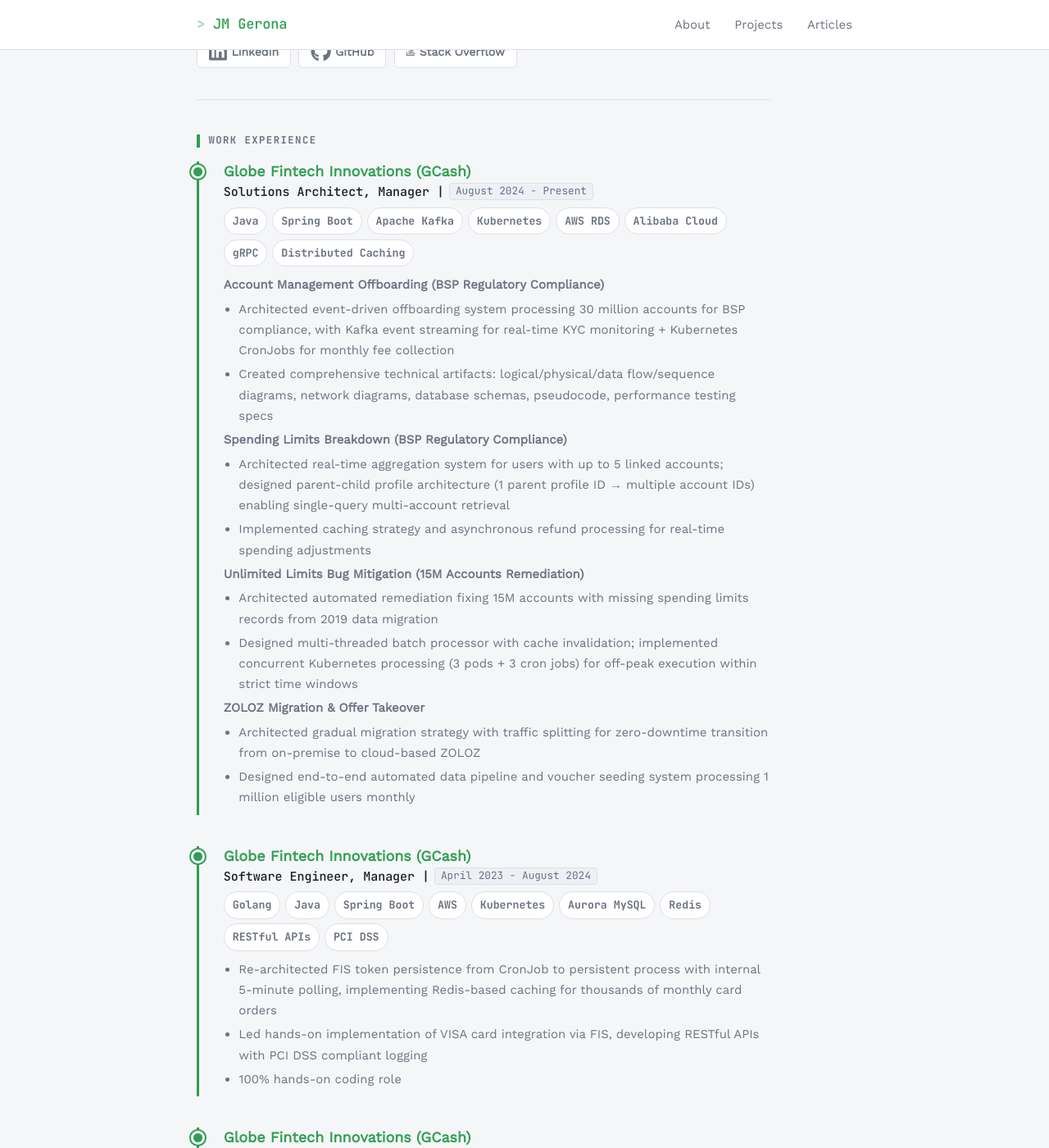
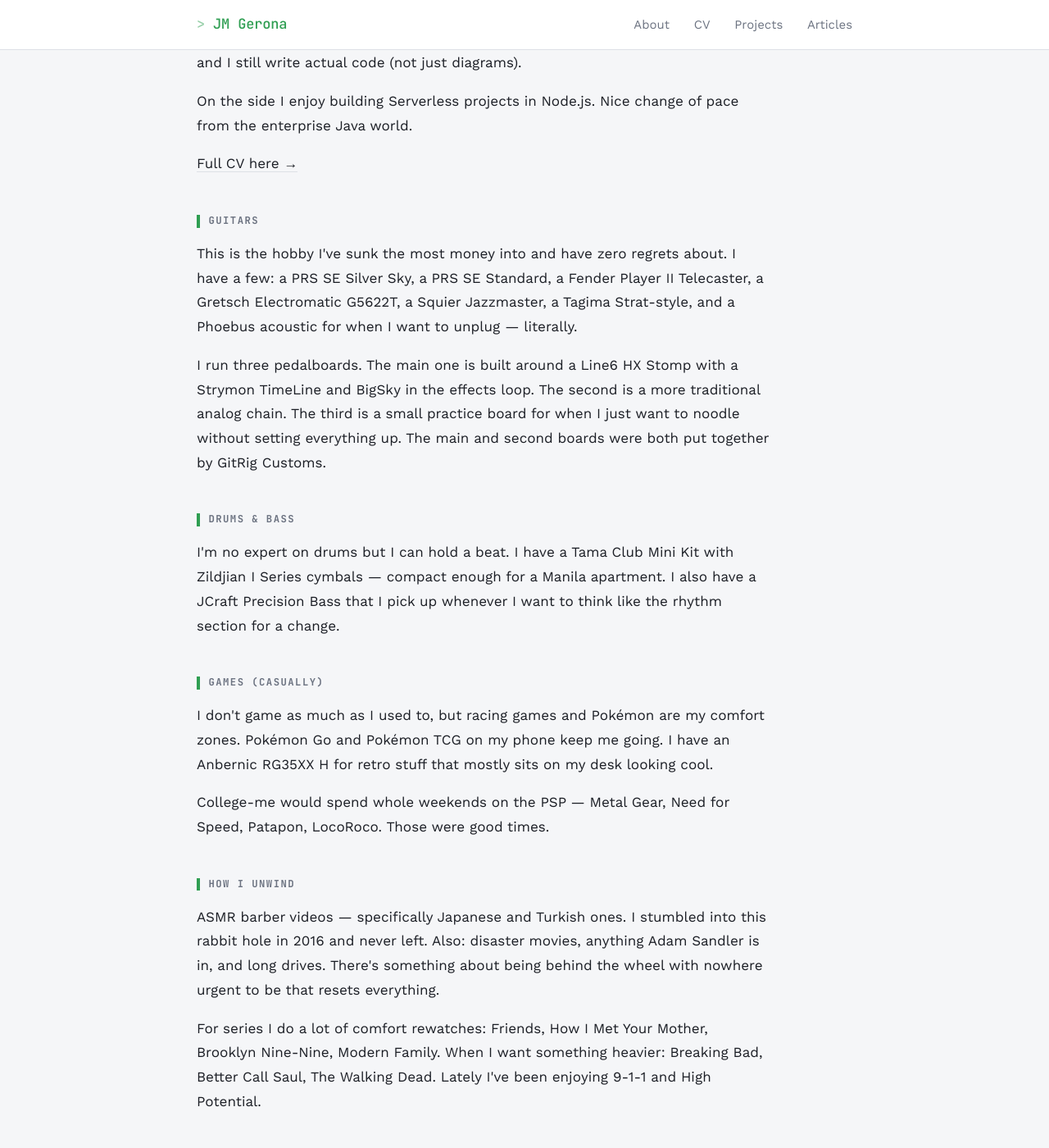
Before and after one commit to hollabalo/hollabalo.github.io, a Jekyll site: the page built from about.md, in a window 1280 px wide and 1400 px high, scrolled down 396 px. Shown: the whole window at 82% size. Built offline with Jekyll 4.4.1, drawn with Linux system fonts in a browser that asks for light colours; nearby versions of some CDN libraries; some of the changed text lies outside the part shown.

Commit message:
Add personal About page and split CV into separate page
- about.md: personal/friendly page with hobbies (guitars, drums, bass, gaming,
  ASMR barber videos, movies/series, driving). Links to /cv/ for the professional view
- _pages/cv.md: new dedicated CV page at /cv/ — uses existing resume layout,
  purely professional (work history, skills, certifications, education)
- navigation.html: added CV link (About · CV · Projects · Articles)
- index.md: homepage now has two CTAs — "About Me" (personal) and "View CV" (professional)

https://claude.ai/code/session_01YGNcrnCA6E3zRUaDgSKiqk

```diff
--- a/_includes/navigation.html
+++ b/_includes/navigation.html
@@ -1,5 +1,6 @@
 <nav class="site-nav">
   <a href="{{site.baseurl}}/about/">About</a>
+  <a href="{{site.baseurl}}/cv/">CV</a>
   <a href="{{site.baseurl}}/projects/">Projects</a>
   <a href="{{site.baseurl}}/blog/">Articles</a>
 </nav>
--- a/about.md
+++ b/about.md
@@ -1,6 +1,85 @@
 ---
-title: Resume &mdash; JM Gerona
-layout: resume
+title: About — JM Gerona
+layout: default
 permalink: /about/
 published: true
 ---
+
+<div class="resume-page">
+
+  <section class="about-header">
+    <h1>Hey, I'm JM</h1>
+    <p class="about-role">Solutions Architect by day. Guitarist, drummer, and occasional gamer by night.</p>
+    <p class="about-location"><i class="fas fa-map-marker-alt"></i> Taguig City, Metro Manila, Philippines</p>
+  </section>
+
+  <section class="resume-section">
+    <h2 class="resume-section-title">The work side</h2>
+    <p>
+      I design and build backend systems at GCash &mdash; event-driven architecture, distributed systems,
+      and the kind of infrastructure that has to work reliably for tens of millions of people at once.
+      I've been writing Java and Spring Boot for 13+ years across fintech, banking, and telco.
+      I'm AWS SAA, CKAD, and KCNA certified, and I still write actual code (not just diagrams).
+    </p>
+    <p>
+      On the side I enjoy building Serverless projects in Node.js. Nice change of pace from the
+      enterprise Java world.
+    </p>
+    <p style="margin-top: 0.5em;">
+      <a href="/cv/">Full CV here &rarr;</a>
+    </p>
+  </section>
+
+  <section class="resume-section">
+    <h2 class="resume-section-title">Guitars</h2>
+    <p>
+      This is the hobby I've sunk the most money into and have zero regrets about.
+      I have a few: a PRS SE Silver Sky, a PRS SE Standard, a Fender Player II Telecaster,
+      a Gretsch Electromatic G5622T, a Squier Jazzmaster, a Tagima Strat-style,
+      and a Phoebus acoustic for when I want to unplug &mdash; literally.
+    </p>
+    <p>
+      I run three pedalboards. The main one is built around a Line6 HX Stomp
+      with a Strymon TimeLine and BigSky in the effects loop. The second is a more traditional
+      analog chain. The third is a small practice board for when I just want to noodle without
+      setting everything up. The main and second boards were both put together by GitRig Customs.
+    </p>
+  </section>
+
+  <section class="resume-section">
+    <h2 class="resume-section-title">Drums &amp; bass</h2>
+    <p>
+      I'm no expert on drums but I can hold a beat. I have a Tama Club Mini Kit with Zildjian I Series
+      cymbals &mdash; compact enough for a Manila apartment. I also have a JCraft Precision Bass that I pick up
+      whenever I want to think like the rhythm section for a change.
+    </p>
+  </section>
+
+  <section class="resume-section">
+    <h2 class="resume-section-title">Games (casually)</h2>
+    <p>
+      I don't game as much as I used to, but racing games and Pok&eacute;mon are my comfort zones.
+      Pok&eacute;mon Go and Pok&eacute;mon TCG on my phone keep me going. I have an Anbernic RG35XX H
+      for retro stuff that mostly sits on my desk looking cool.
+    </p>
+    <p>
+      College-me would spend whole weekends on the PSP &mdash; Metal Gear, Need for Speed,
+      Patapon, LocoRoco. Those were good times.
+    </p>
+  </section>
+
+  <section class="resume-section">
+    <h2 class="resume-section-title">How I unwind</h2>
+    <p>
+      ASMR barber videos &mdash; specifically Japanese and Turkish ones. I stumbled into this rabbit hole in 2016
+      and never left. Also: disaster movies, anything Adam Sandler is in, and long drives.
+      There's something about being behind the wheel with nowhere urgent to be that resets everything.
+    </p>
+    <p>
+      For series I do a lot of comfort rewatches: Friends, How I Met Your Mother, Brooklyn Nine-Nine,
+      Modern Family. When I want something heavier: Breaking Bad, Better Call Saul, The Walking Dead.
+      Lately I've been enjoying 9-1-1 and High Potential.
+    </p>
+  </section>
+
+</div>
```
Also changed, not shown: _pages/cv.md (added, +6 -0 lines), index.md (+2 -1 lines).
